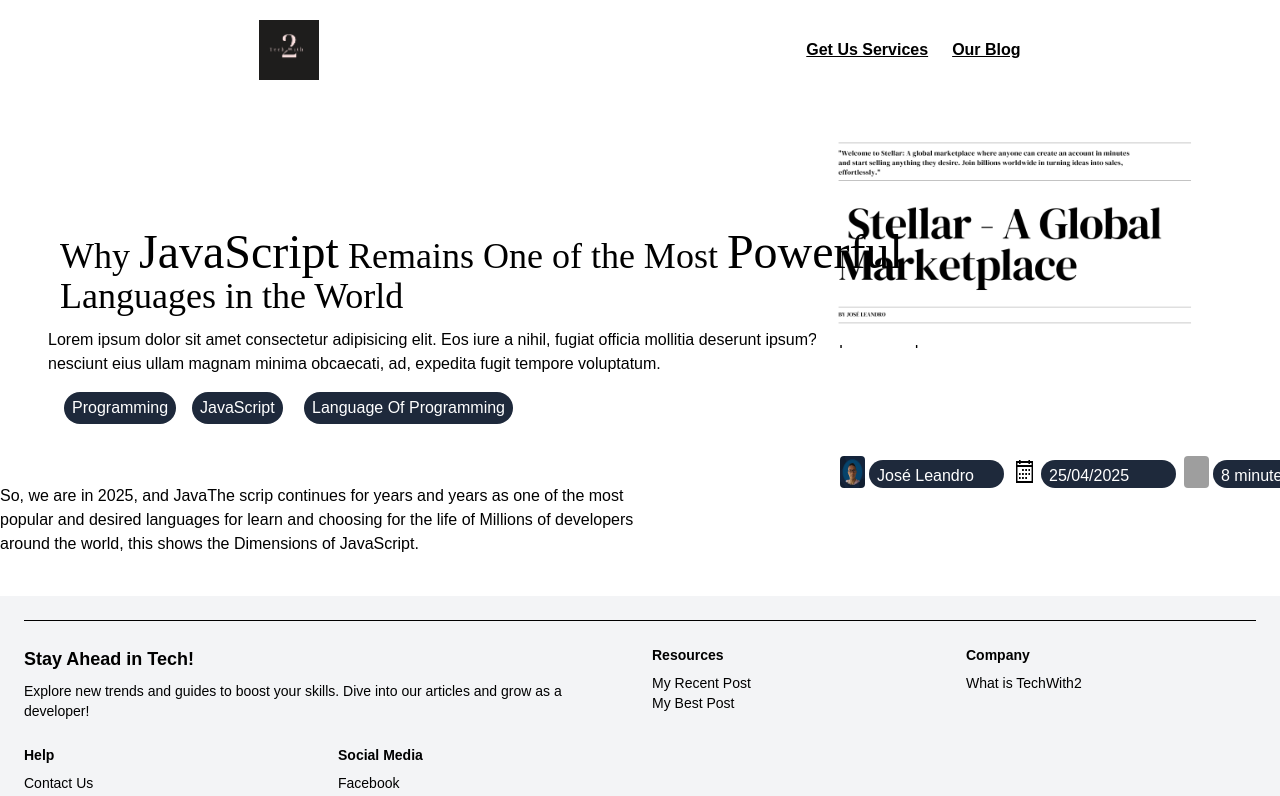
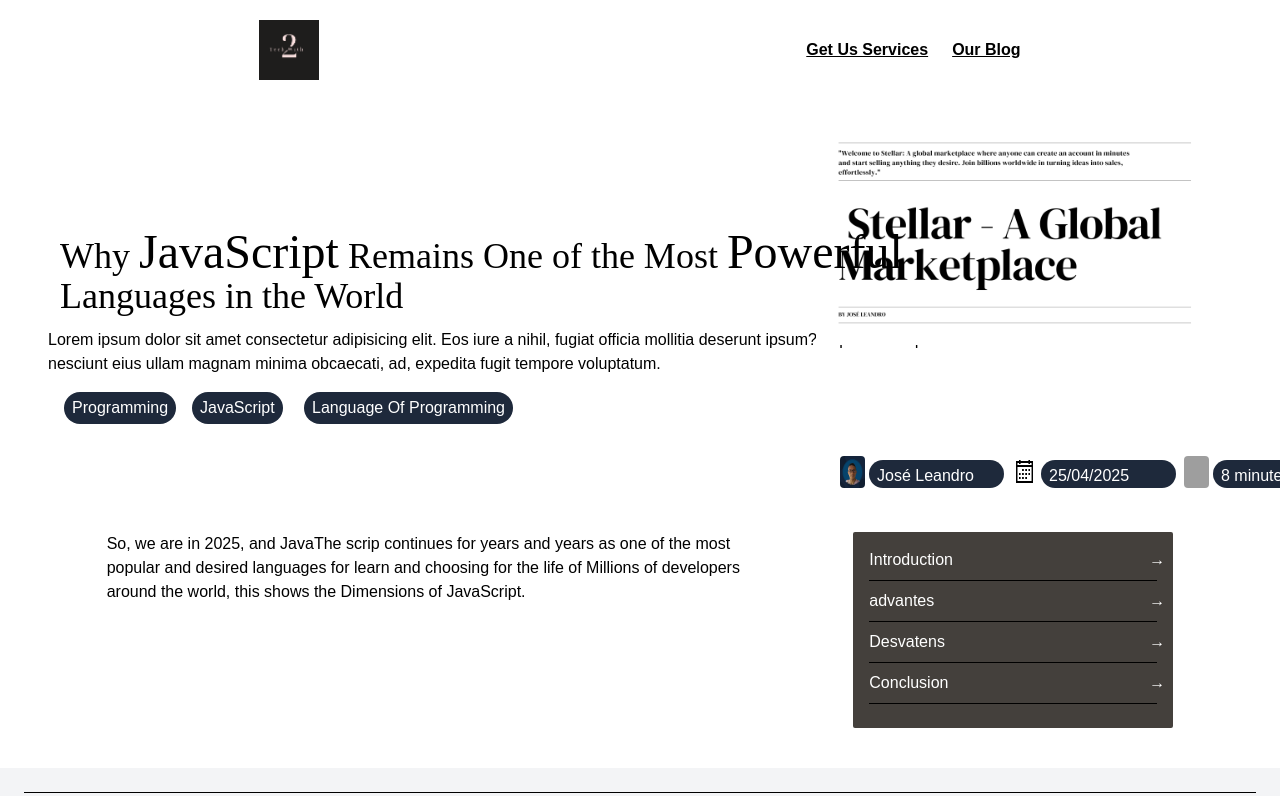
Before and after one commit to Jose-leandro/Techwith2, a Next.js app: page /blog/my-first-post in a window 1280 px wide. Shown: the top 796 px of the page. Built offline with nearby package versions, Linux system fonts and the light colour scheme; grey boxes are pictures that could not be loaded.

Commit message:
Sandbox snapshot commit

```diff
--- a/app/blog/my-first-post/page.tsx
+++ b/app/blog/my-first-post/page.tsx
@@ -54,10 +54,16 @@ const PostData: PostDate[] = [
 
 const postDateNav = [
   {
-    option1: "Introduction",
-    option2: "advantes",
-    option3: "Desvatens",
-    option4: "Conclusion",
+    option: "Introduction",
+  },
+  {
+    option: "advantes",
+  },
+  {
+    option: "Desvatens",
+  },
+  {
+    option: "Conclusion",
   },
 ];
 
@@ -159,7 +165,7 @@ export default function MyFirstPost() {
           </div>
         </section>
 
-        <section className="flex flex-col justify-evenly">
+        <section className="flex justify-evenly mt-12">
           <div className="w-1/2">
             <h2>
               So, we are in 2025, and JavaThe scrip continues for years and
@@ -169,10 +175,16 @@ export default function MyFirstPost() {
             </h2>
           </div>
 
-          <div className="w-1/4 bg-slate-300 rounded-sm">
-            {postDateNav.map(() => {
-              <></>;
-            })}
+          <div className="w-1/4 bg-stone-700 rounded-sm py-4">
+            {postDateNav.map((element, index) => (
+              <>
+                <div key={index} className="w-full flex justify-between">
+                  <h3 className="ml-4 text-white">{element.option}</h3>
+                  <span className="size-4 mr-2  text-white">→</span>
+                </div>
+                <div className="w-auto mx-4 h-[1px] bg-black my-2" />
+              </>
+            ))}
           </div>
         </section>
       </main>
```
